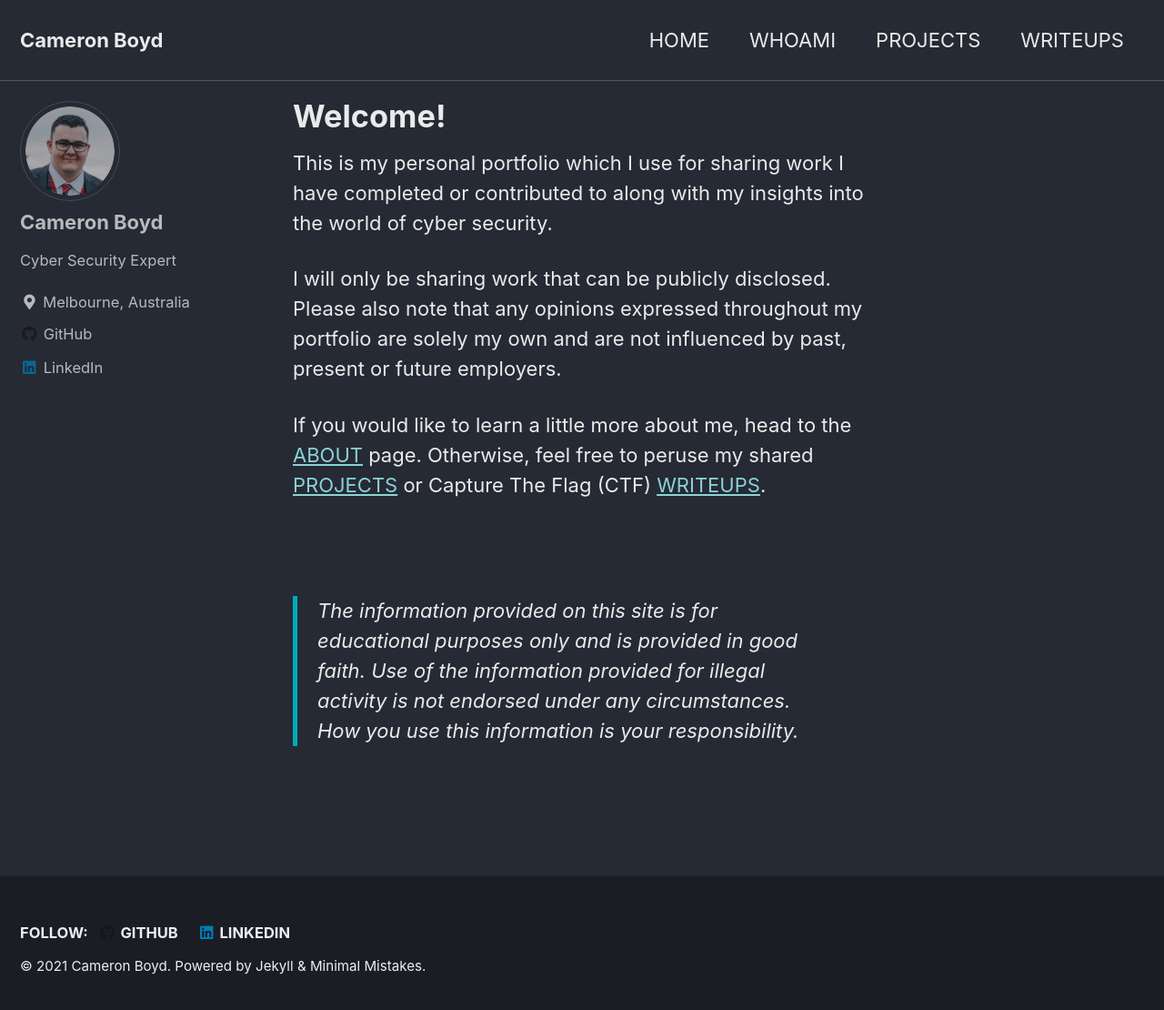
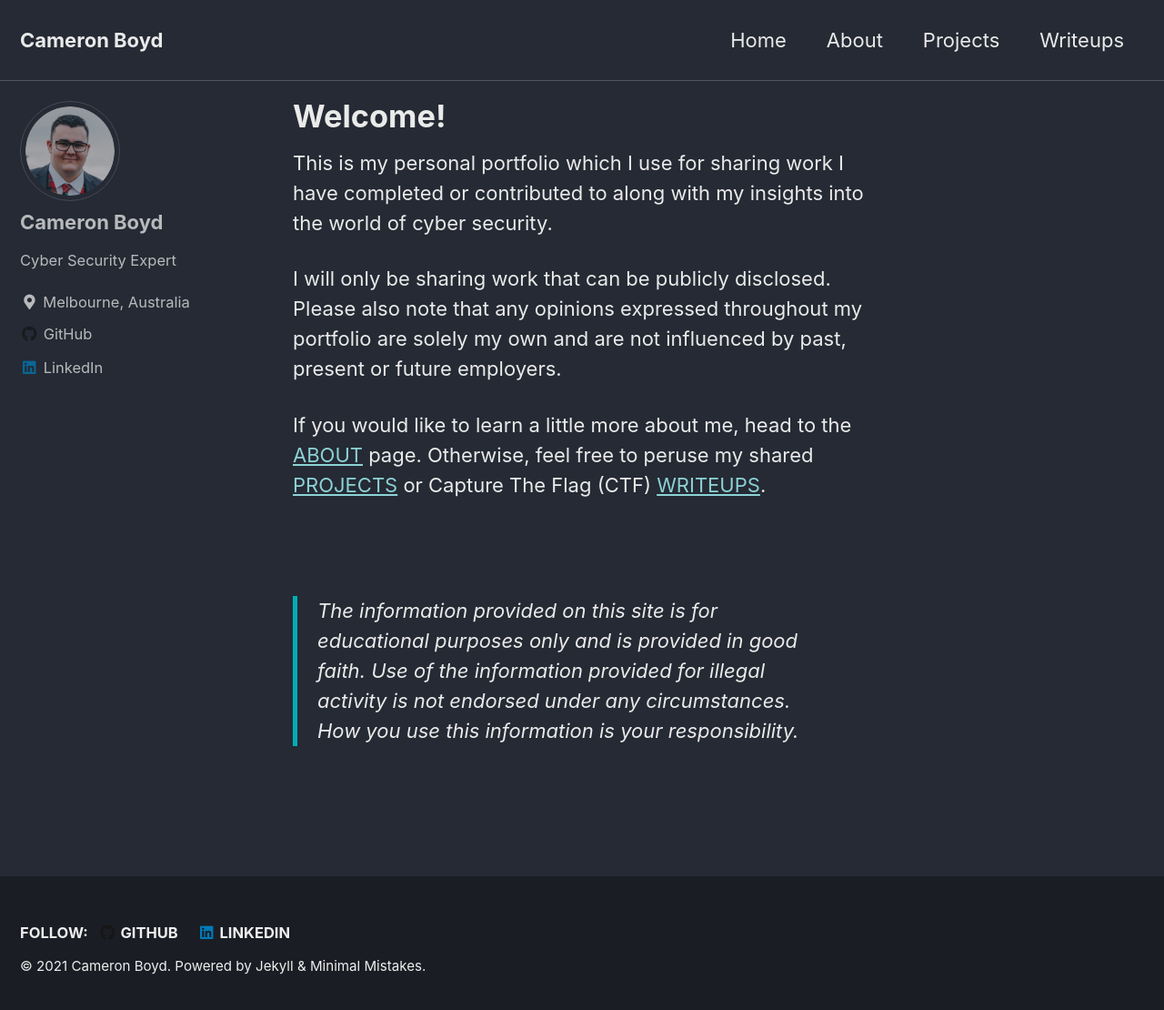
Before and after one commit to cjboyd1999/cjboyd1999.github.io, a Jekyll site: the page built from index.md, in a window 1280 px wide and 1118 px high. Shown: the top 1110 px of the window at 91% size. Built offline with Jekyll 4.4.1, drawn with Linux system fonts in a browser that asks for light colours; cached includes are drawn as plain includes.

Commit message:
Update navigation.yml

```diff
--- a/_data/navigation.yml
+++ b/_data/navigation.yml
@@ -1,10 +1,10 @@
 # main links
 main:
-  - title: "HOME"
+  - title: "Home"
     url:  /
-  - title: "WHOAMI"
+  - title: "About"
     url: /about/
-  - title: "PROJECTS"
+  - title: "Projects"
     url: /projects/
-  - title: "WRITEUPS"
+  - title: "Writeups"
     url: /ctf/
```
